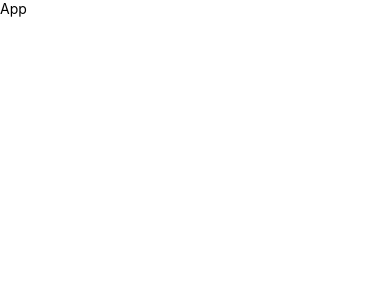
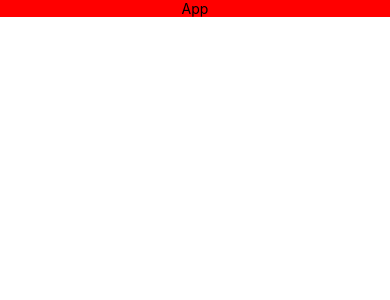
Before and after one commit to awais882s/MyFirstApp, a React Native app: screen / in a window 390 px wide. Shown: the top 300 px of the page. Built offline with nearby package versions, Linux system fonts and the light colour scheme.

Commit message:
Update App.js

```diff
--- a/App.js
+++ b/App.js
@@ -1,10 +1,17 @@
 import React from 'react'
-import { View, Text } from 'react-native'
+import { View, Text, StyleSheet } from 'react-native'
 
 export default function App() {
   return (
-    <View>
+    <View style={styles.flexContainer}>
       <Text>App</Text>
     </View>
   )
 }
+const styles = StyleSheet.create({
+  flexContainer: {
+    justifyContent: "center",
+    alignItems: "center",
+    backgroundColor: "red"
+  }
+})
```
